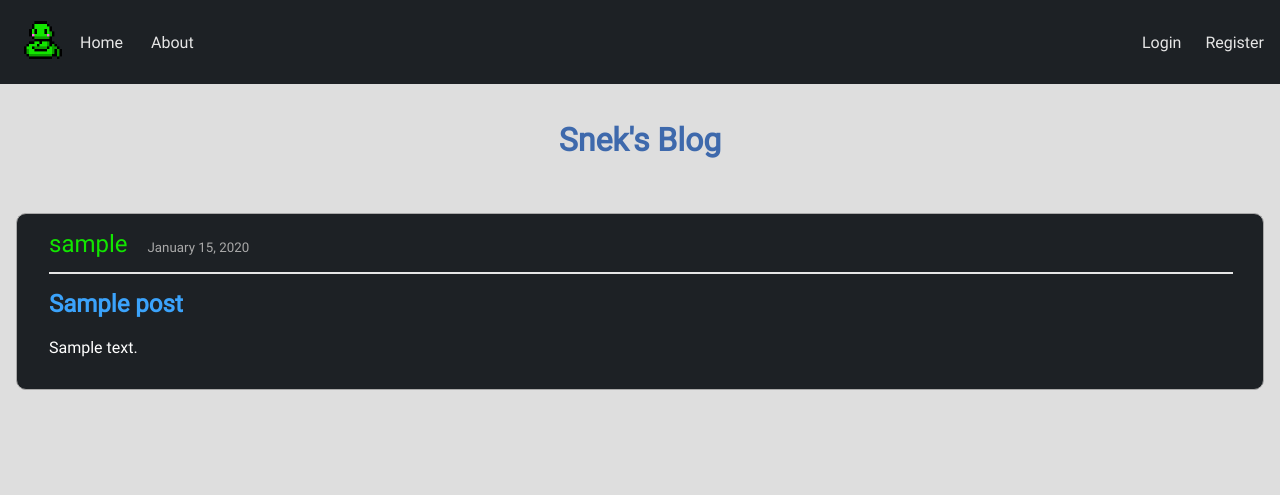
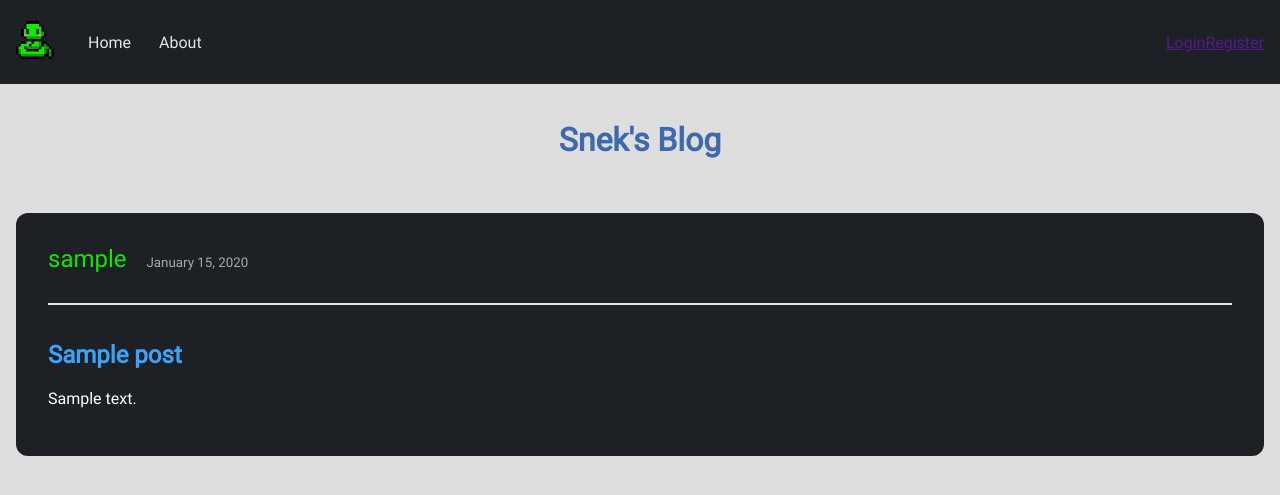
Before and after one commit to Bakon/python-django-blog, a Django app: page / in a window 1280 px wide. Shown: the top 495 px of the page. Run offline with Django 3.2, Linux system fonts and the light colour scheme; tables that the repository leaves empty hold one stand-in row (values such as "Sample post").

Commit message:
janitor mode on styling

```diff
--- a/blog/static/styles/components/blog-posts.sass
+++ b/blog/static/styles/components/blog-posts.sass
@@ -1,44 +1,35 @@
 .blog-card
-    display: flex
-    flex-flow: column nowrap
-    justify-content: center
-    align-items: center
+    +flex-center
     width: 100%
+    border-radius: 12px
+    background: $dark
+    padding: $spacing-large
     margin: $spacing-large 0
-    border: 1px solid $dark-gray
-    border-radius: 10px
-    background: $dark
 
-    &-heading, &-content
-        margin: $spacing-small
-        padding: $spacing-small $spacing-large
+    &--content
         width: 100%
+        color: $white
 
-    &-heading
-        margin: $spacing-small
-        padding: $spacing-small $spacing-large
+        .title
+            +links($blue, $blue, $blue, $blue)
+
+    &--heading
+        width: 100%
         position: relative
+        margin-bottom: $spacing-extra-large
 
         &::after
             content: ""
             position: absolute
+            left: 0
+            width: 100%
             border-bottom: 2px solid $snow
-            width: 95%
-            bottom: -$spacing-small
-            left: $spacing-large
+            bottom: -$spacing-large
 
-        &--author
+        .author
             font-size: 1.5rem
             margin-right: $spacing
-            text-decoration: none
             +links($green, $green, $green, $green)
 
-        &--date
+        .date
             color: $dark-gray
-
-    &-content
-        &--title
-            +links($blue, $blue, $blue, $blue)
-
-        &--post
-            color: $white
--- a/blog/static/styles/components/global.sass
+++ b/blog/static/styles/components/global.sass
@@ -32,13 +32,10 @@
 section
     max-width: $max-view
 
-.green
-    color: $dark-blue
+.container
+    +flex-center
+    padding: $spacing
+    width: 100%
 
-.container
-    display: flex
-    flex-flow: column nowrap
-    align-items: center
-    justify-content: center
-    width: 100%
-    padding: $spacing
+    > h1.page-title
+        color: $dark-blue
--- a/blog/static/styles/components/header.sass
+++ b/blog/static/styles/components/header.sass
@@ -1,32 +1,26 @@
 .header
-    display: flex
-    justify-content: center
+    +flex-center
     padding: $spacing
     background: $dark
 
     &--inner
-        display: flex
-        flex-flow: row nowrap
+        +flex-row
         justify-content: space-between
         width: 100%
         max-width: $max-view
 
     nav
-        display: flex
-        flex-flow: row nowrap
+        +flex-row
         align-items: center
 
         .logo
             max-width: $spacing * 2.5
-            margin: 0 $spacing $spacing-small $spacing-small
+            margin: 0 $spacing-large $spacing-small 0
             transform: scale(2)
+            font-size: 1.75rem
 
-        a + a
-            margin-left: $spacing * 1.5
+        .link + .link
+            margin-left: $spacing-medium
 
-        a
+        .link
             +links($snow, $snow, $snow, $snow)
-            text-decoration: none
-
-            &.logo
-                font-size: 1.75rem
--- a/blog/static/styles/mixins.sass
+++ b/blog/static/styles/mixins.sass
@@ -1,3 +1,30 @@
+@mixin flex-row($wrap: false)
+    display: flex
+    flex-flow: row nowrap
+
+    @if $wrap
+        flex-flow: row wrap
+
+
+@mixin flex-column($wrap: false)
+    display: flex
+    flex-flow: column nowrap
+
+    @if $wrap
+        flex-flow: column wrap
+
+
+@mixin flex-center($direction: 'column')
+    display: flex
+    align-items: center
+    justify-content: center
+
+    @if $direction == 'column'
+        flex-flow: column nowrap
+    @else
+        flex-flow: row nowrap
+
+
 @mixin links($link, $visited, $hover, $active)
     color: $link
     text-decoration: none
--- a/blog/static/styles/styles.css
+++ b/blog/static/styles/styles.css
@@ -8,16 +8,16 @@
     padding-left: 0; }
   .no--padding-right {
     padding-right: 0; }
-.no--margin {
-  margin: 0; }
-  .no--margin-top {
-    margin-top: 0; }
-  .no--margin-bottom {
-    margin-bottom: 0; }
-  .no--margin-left {
-    margin-left: 0; }
-  .no--margin-right {
-    margin-right: 0; }
+  .no--padding--margin {
+    margin: 0; }
+    .no--padding--margin-top {
+      margin-top: 0; }
+    .no--padding--margin-bottom {
+      margin-bottom: 0; }
+    .no--padding--margin-left {
+      margin-left: 0; }
+    .no--padding--margin-right {
+      margin-right: 0; }
 
 .small--padding {
   padding: 0.5rem; }
@@ -144,20 +144,21 @@
 section {
   max-width: 80rem; }
 
-.green {
-  color: #3e69ac; }
-
 .container {
   display: flex;
-  flex-flow: column nowrap;
   align-items: center;
   justify-content: center;
-  width: 100%;
-  padding: 1rem; }
+  flex-flow: column nowrap;
+  padding: 1rem;
+  width: 100%; }
+  .container > h1.page-title {
+    color: #3e69ac; }
 
 .header {
   display: flex;
+  align-items: center;
   justify-content: center;
+  flex-flow: column nowrap;
   padding: 1rem;
   background: #1d2125; }
   .header--inner {
@@ -172,72 +173,66 @@
     align-items: center; }
     .header nav .logo {
       max-width: 2.5rem;
-      margin: 0 1rem 0.5rem 0.5rem;
-      transform: scale(2); }
-    .header nav a + a {
+      margin: 0 2rem 0.5rem 0;
+      transform: scale(2);
+      font-size: 1.75rem; }
+    .header nav .link + .link {
       margin-left: 1.5rem; }
-    .header nav a {
+    .header nav .link {
       color: #e6e6e6;
-      text-decoration: none;
       text-decoration: none; }
-      .header nav a:visited {
+      .header nav .link:visited {
         color: #e6e6e6; }
-      .header nav a:hover {
+      .header nav .link:hover {
         color: #e6e6e6; }
-      .header nav a:active, .header nav a:focus {
+      .header nav .link:active, .header nav .link:focus {
         color: #e6e6e6; }
-      .header nav a.logo {
-        font-size: 1.75rem; }
 
 .blog-card {
   display: flex;
+  align-items: center;
+  justify-content: center;
   flex-flow: column nowrap;
-  justify-content: center;
-  align-items: center;
   width: 100%;
-  margin: 2rem 0;
-  border: 1px solid #a9a9a9;
-  border-radius: 10px;
-  background: #1d2125; }
-  .blog-card-heading, .blog-card-content {
-    margin: 0.5rem;
-    padding: 0.5rem 2rem;
-    width: 100%; }
-  .blog-card-heading {
-    margin: 0.5rem;
-    padding: 0.5rem 2rem;
-    position: relative; }
-    .blog-card-heading::after {
+  border-radius: 12px;
+  background: #1d2125;
+  padding: 2rem;
+  margin: 2rem 0; }
+  .blog-card--content {
+    width: 100%;
+    color: #ffffff; }
+    .blog-card--content .title {
+      color: #3ba3fb;
+      text-decoration: none; }
+      .blog-card--content .title:visited {
+        color: #3ba3fb; }
+      .blog-card--content .title:hover {
+        color: #3ba3fb; }
+      .blog-card--content .title:active, .blog-card--content .title:focus {
+        color: #3ba3fb; }
+  .blog-card--heading {
+    width: 100%;
+    position: relative;
+    margin-bottom: 3rem; }
+    .blog-card--heading::after {
       content: "";
       position: absolute;
+      left: 0;
+      width: 100%;
       border-bottom: 2px solid #e6e6e6;
-      width: 95%;
-      bottom: -0.5rem;
-      left: 2rem; }
-    .blog-card-heading--author {
+      bottom: -2rem; }
+    .blog-card--heading .author {
       font-size: 1.5rem;
       margin-right: 1rem;
-      text-decoration: none;
       color: #12e600;
       text-decoration: none; }
-      .blog-card-heading--author:visited {
+      .blog-card--heading .author:visited {
         color: #12e600; }
-      .blog-card-heading--author:hover {
+      .blog-card--heading .author:hover {
         color: #12e600; }
-      .blog-card-heading--author:active, .blog-card-heading--author:focus {
+      .blog-card--heading .author:active, .blog-card--heading .author:focus {
         color: #12e600; }
-    .blog-card-heading--date {
+    .blog-card--heading .date {
       color: #a9a9a9; }
-  .blog-card-content--title {
-    color: #3ba3fb;
-    text-decoration: none; }
-    .blog-card-content--title:visited {
-      color: #3ba3fb; }
-    .blog-card-content--title:hover {
-      color: #3ba3fb; }
-    .blog-card-content--title:active, .blog-card-content--title:focus {
-      color: #3ba3fb; }
-  .blog-card-content--post {
-    color: #ffffff; }
 
 /*# sourceMappingURL=styles.css.map */
--- a/blog/static/styles/variables.sass
+++ b/blog/static/styles/variables.sass
@@ -1,6 +1,8 @@
-$spacing:        1rem
-$spacing-small:  $spacing / 2
-$spacing-large:  $spacing * 2
+$spacing:              1rem
+$spacing-small:        $spacing / 2
+$spacing-medium:       $spacing * 1.5
+$spacing-large:        $spacing * 2
+$spacing-extra-large:  $spacing * 3
 
 $max-view:   80rem
 
--- a/blog/templates/blog/about.html
+++ b/blog/templates/blog/about.html
@@ -1,4 +1,4 @@
 {% extends 'blog/base.html' %}
 {% block content %}
-    <h1>About</h1>
+    <h1 class="page-title">About</h1>
 {% endblock content %}
--- a/blog/templates/blog/base.html
+++ b/blog/templates/blog/base.html
@@ -26,12 +26,12 @@
         <header class="header">
             <div class="header--inner">
                 <nav class="navigation-menu">
-                    <a href="{% url 'blog-home' %}">
+                    <a class="link" href="{% url 'blog-home' %}">
                         <img class="logo" src="{% static 'icons/snek.png' %}" alt="Snek logo">
                     </a>
                     <div class="menu-items">
-                        <a href="{% url 'blog-home' %}">Home</a>
-                        <a href="{% url 'blog-about' %}">About</a>
+                        <a class="link" href="{% url 'blog-home' %}">Home</a>
+                        <a class="link" href="{% url 'blog-about' %}">About</a>
                     </div>
                 </nav>
                 <nav class="login-menu">
--- a/blog/templates/blog/home.html
+++ b/blog/templates/blog/home.html
@@ -1,15 +1,15 @@
 {% extends 'blog/base.html' %}
 {% block content %}
-    <h1 class="green">Snek's Blog</h1>
+    <h1 class="page-title">Snek's Blog</h1>
     {% for post in posts %}
         <section class="blog-card">
-            <div class="blog-card-heading">
-                <a class="blog-card-heading--author" href="#">{{ post.author }}</a>
-                <small class="blog-card-heading--date">{{ post.date_posted|date:"F d, Y" }}</small>
+            <div class="blog-card--heading">
+                <a class="author" href="#">{{ post.author }}</a>
+                <small class="date">{{ post.date_posted | date:"F d, Y" }}</small>
             </div>
-            <div class="blog-card-content">
-                <h2 class="no--margin-top"><a class="blog-card-content--title" href="#">{{ post.title }}</a></h2>
-                <p class="blog-card-content--post">{{ post.content }}</p>
+            <div class="blog-card--content">
+                <h2 class="no--margin-top"><a class="title" href="#">{{ post.title }}</a></h2>
+                <p>{{ post.content }}</p>
             </div>
         </section>
     {% endfor %}
```
Also changed, not shown: blog/static/styles/helpers.sass (+40 -36 lines).
